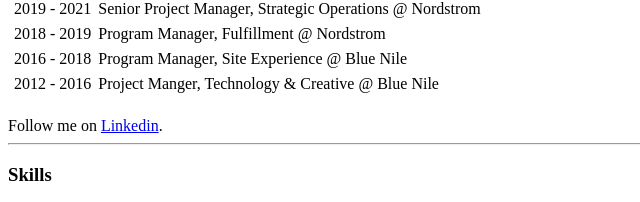
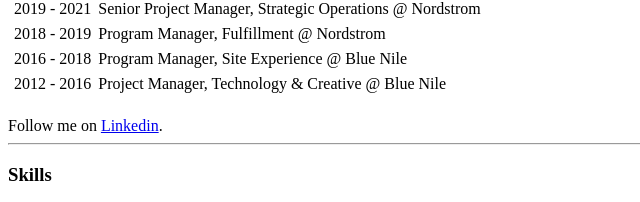
Before and after one commit to AmberIsrael/CV, a plain HTML site: page index.html in a window 1280 px wide. Shown: the part 499-701 px from the top of the page, 0-640 px from the left. Drawn offline with Linux system fonts and the light colour scheme.

Commit message:
Typo edits

```diff
--- a/index.html
+++ b/index.html
@@ -45,7 +45,7 @@
     </tr>
     <tr>
       <td>2012 - 2016</td>
-      <td>Project Manger, Technology & Creative @ Blue Nile</td>
+      <td>Project Manager, Technology & Creative @ Blue Nile</td>
     </tr>
   </table>
   <br>
```
